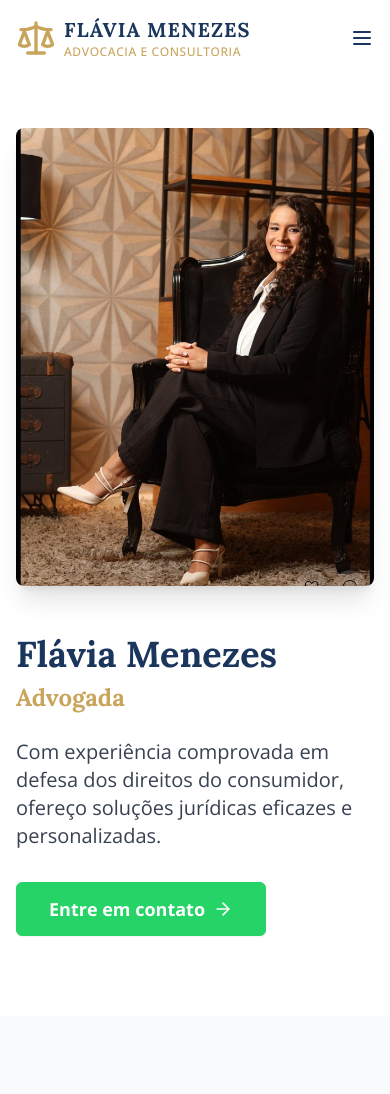
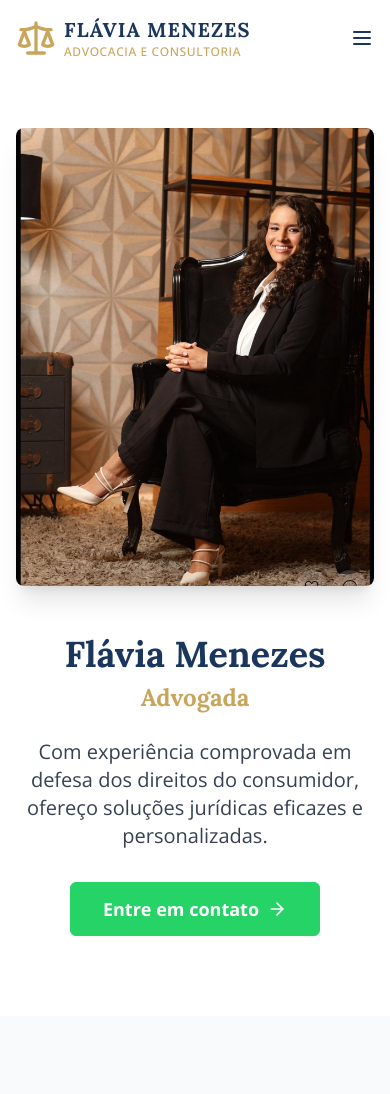
Before and after one commit to coutinho98/advflavia, a React (Vite) app: page / in a window 390 px wide. Shown: the top 1094 px of the page. Built offline with nearby package versions, Linux system fonts and the light colour scheme.

Commit message:
feat: i moved the text and button to the center

```diff
--- a/src/components/Hero.tsx
+++ b/src/components/Hero.tsx
@@ -16,15 +16,15 @@ const Hero = () => {
             </div>
           </div>
 
-          <div className="lg:w-1/2">
-            <h1 className="text-4xl md:text-5xl font-serif font-bold text-[#1a365d] mb-6">
+          <div className="lg:w-1/2 text-center lg:text-left">
+            <h1 className="text-4xl md:text-5xl text-center font-serif font-bold text-[#1a365d] mb-6 lg:text-left">
               Flávia Menezes
               <span className="block text-[#c9a55c] text-2xl md:text-3xl mt-2">
                 Advogada
               </span>
             </h1>
 
-            <p className="text-xl text-gray-700 mb-8">
+            <p className="text-xl text-gray-700 mb-8 text-center lg:text-left">
               Com experiência comprovada em defesa dos direitos do consumidor, ofereço soluções
               jurídicas eficazes e personalizadas.
             </p>
```
